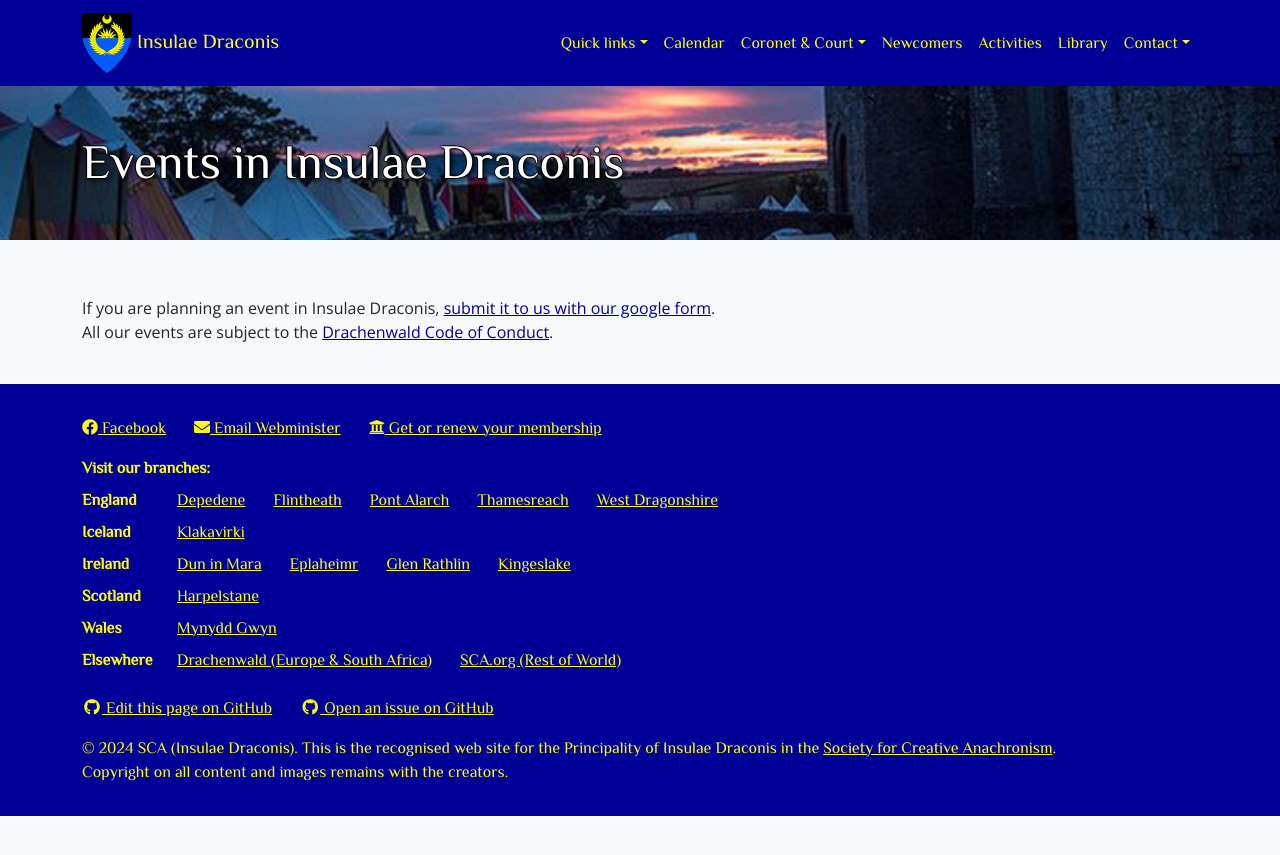
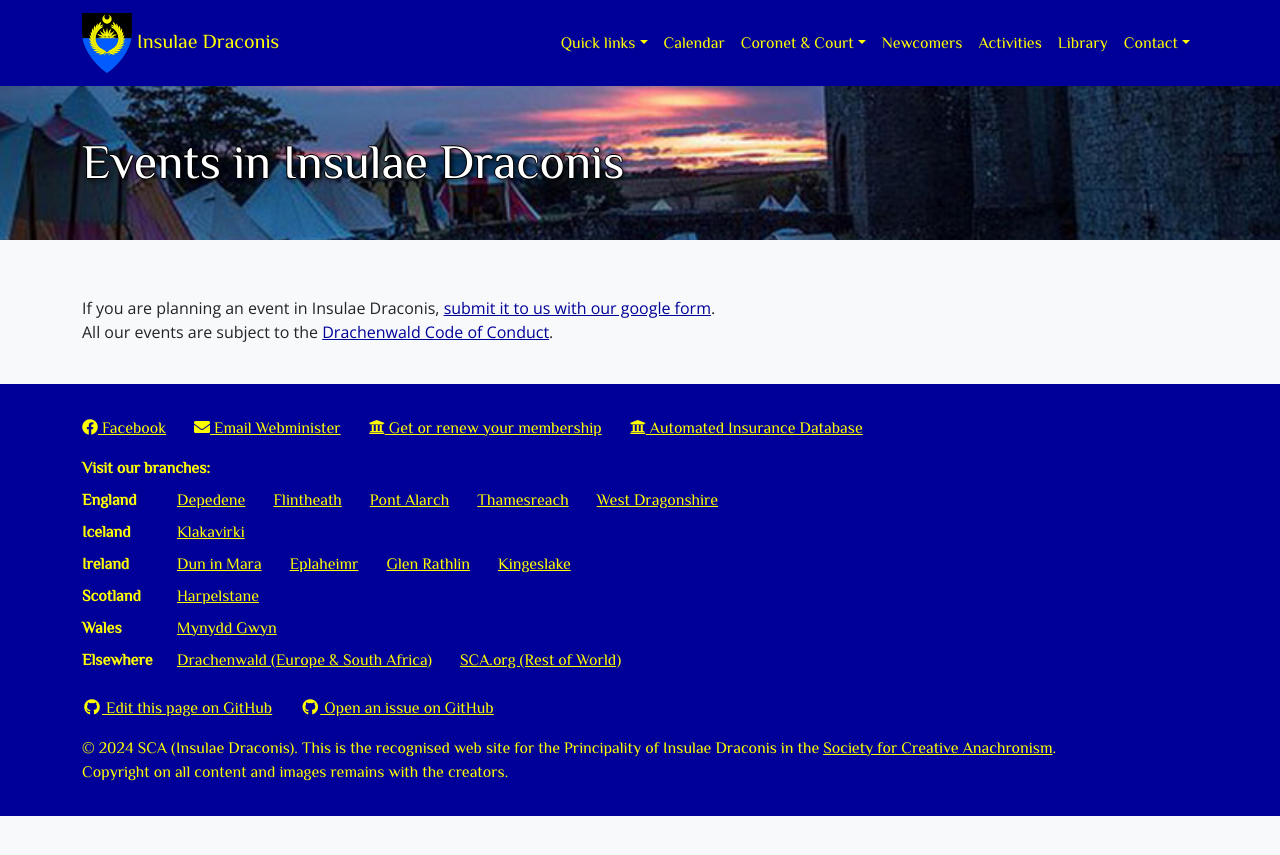
Before and after one commit to drachenwald/insulae-draconis, a Jekyll site: the page built from events/index.html, in a window 1280 px wide. Shown: the top 855 px of the page. Built offline with Jekyll 4.4.1, drawn with Linux system fonts in a browser that asks for light colours; comment, search, counter and statistics services are not loaded.

Commit message:
Update footer.html

```diff
--- a/_includes/footer.html
+++ b/_includes/footer.html
@@ -21,6 +21,11 @@
 								<li class="list-inline-item pe-3">
 									<a href="https://membermojo.co.uk/scauk" class="text-reset" target="_self">
 										<i class="fa fa-university"></i> Get or renew your membership
+									</a>
+								</li>
+								<li class="list-inline-item pe-3">
+									<a href="https://sites.google.com/insulaedraconis.org/sca-uk-cic-insurancedatabase/home" class="text-reset" target="_self">
+										<i class="fa fa-university"></i> Automated Insurance Database
 									</a>
 								</li>
 							</ul>
```
